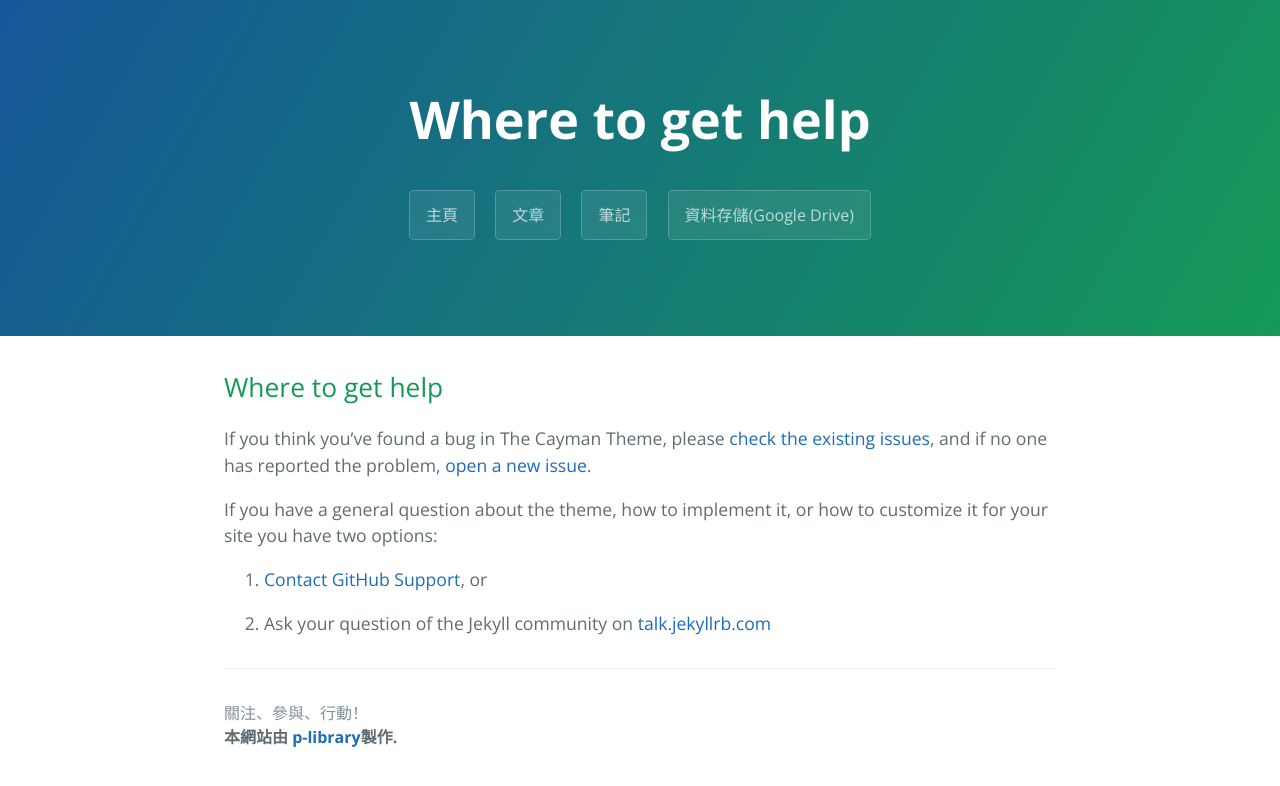
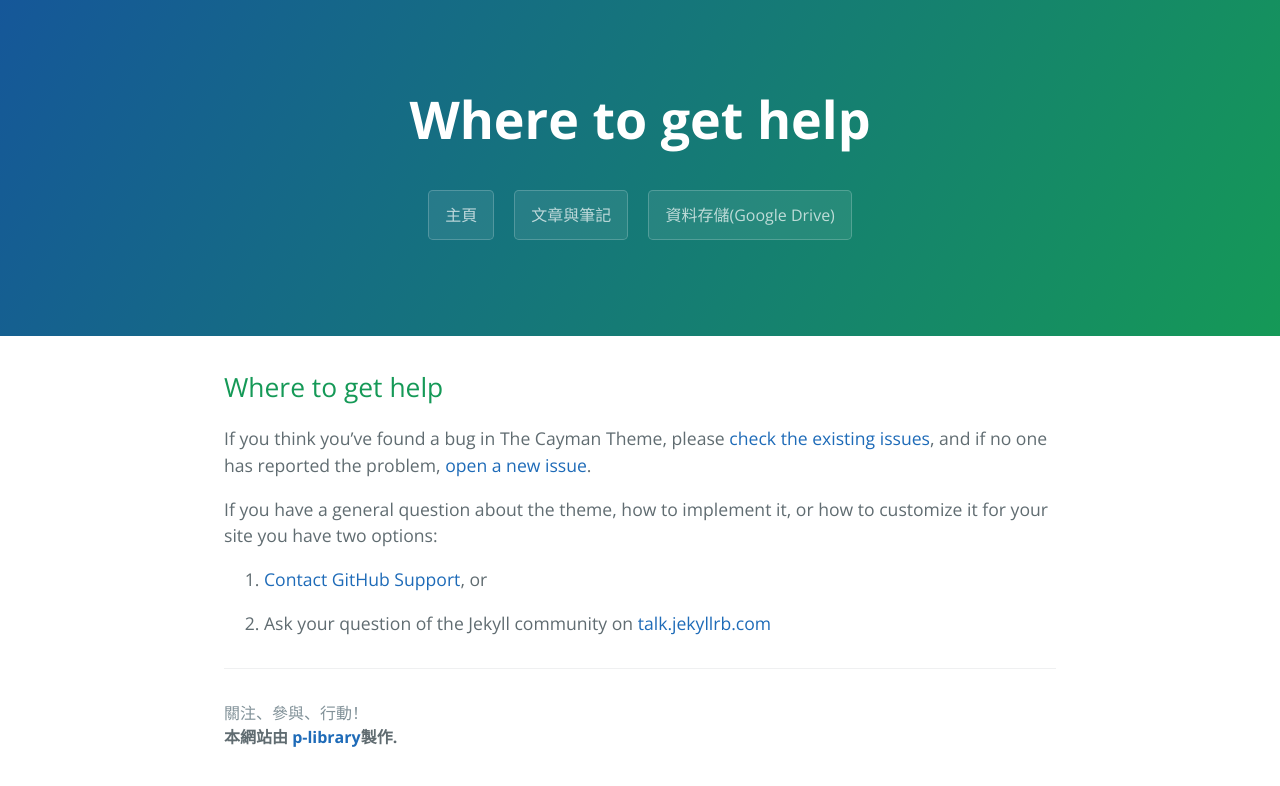
Before and after one commit to p-library/b614103080, a Jekyll site: the page built from docs/SUPPORT.md, in a window 1280 px wide. Shown: the top 786 px of the page. Built offline with Jekyll 4.4.1, drawn with Linux system fonts in a browser that asks for light colours; our own code applies the rules of GitHub Pages for plain Markdown files.

Commit message:
合併文章筆記
合併

```diff
--- a/_layouts/page.html
+++ b/_layouts/page.html
@@ -14,8 +14,7 @@
       <h2 class="project-tagline">{{ page.description | default: site.github.project_tagline }}</h2>
         <a href="https://b614103080.github.io" class="btn">主頁</a>
       {% if site.show_downloads %}
-        <a href="https://b614103080.github.io/article_list" class="btn">文章</a>
-        <a href="https://b614103080.github.io/article_list" class="btn">筆記</a>
+        <a href="https://b614103080.github.io/article_list" class="btn">文章與筆記</a>
         <a href="https://drive.google.com/drive/folders/0ByU3OEpnyQkeTE52N3JVVVYzSWc?usp=sharing" class="btn">資料存儲(Google Drive)</a>
       {% endif %}
     </section>
```
